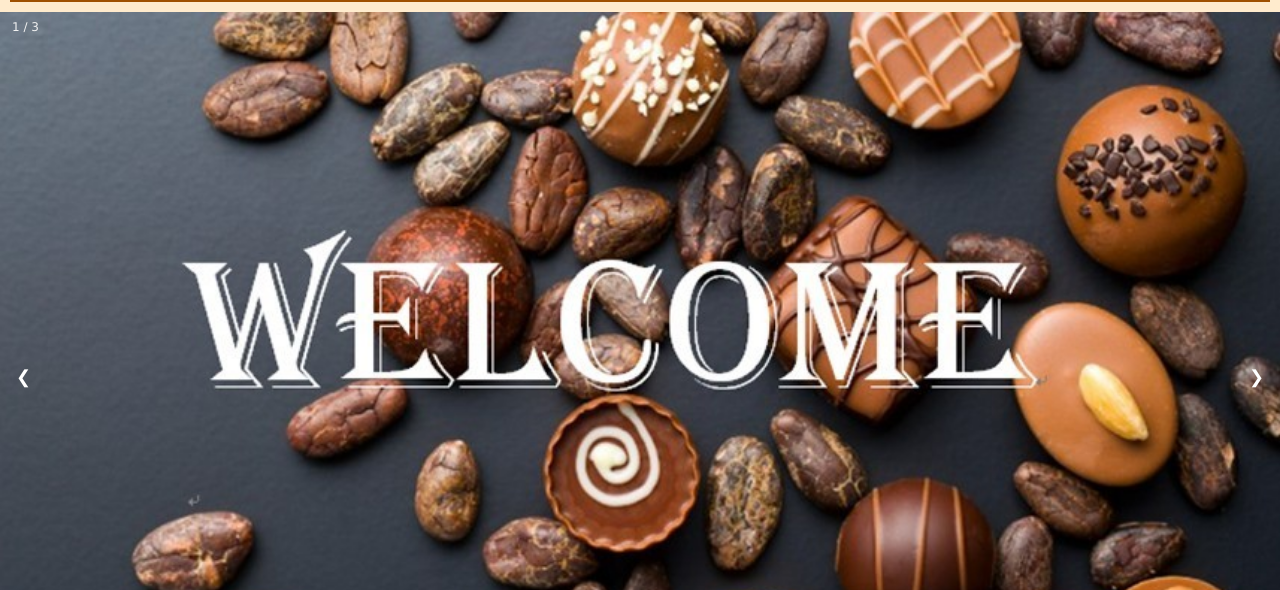
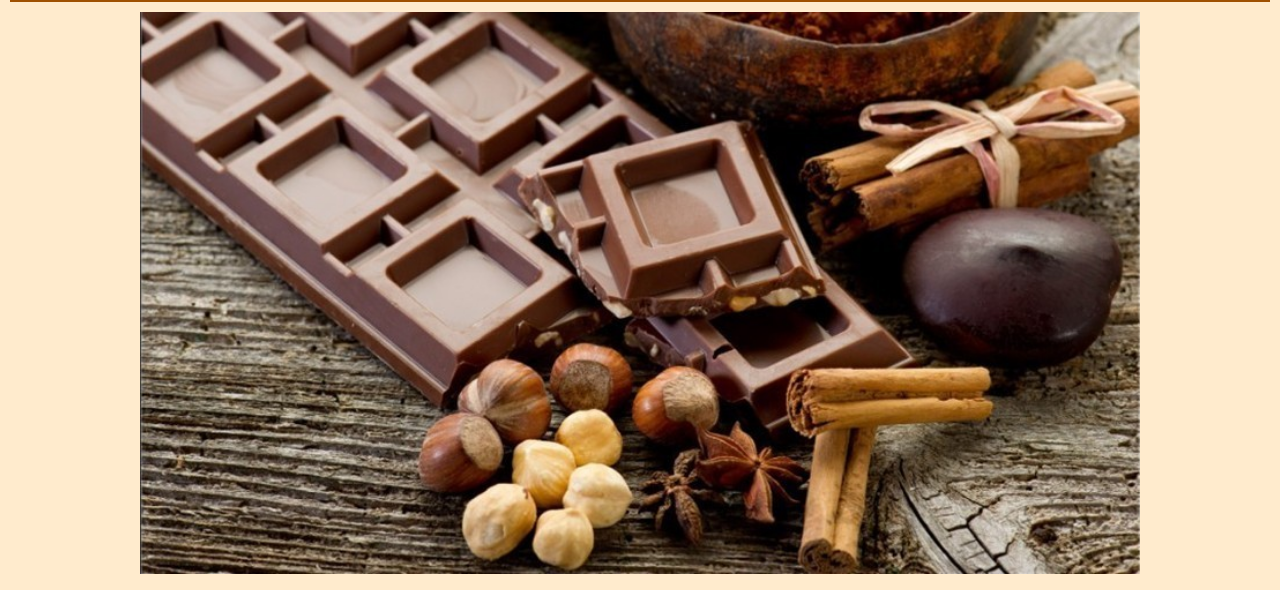
Before and after one commit to 11044126/Final-Program, a plain HTML site: page final/index.html in a window 1280 px wide. Shown: the part 190-780 px from the top of the page. Drawn offline with Linux system fonts and the light colour scheme.

Commit message:
Final Program

```diff
--- a/final/assets/css/index.css
+++ b/final/assets/css/index.css
@@ -142,23 +142,7 @@ img {
 .slideshow-container {
     position: relative;
     margin: auto;
-}
-
-/* Next & previous buttons */
-.prev,
-.next {
-    cursor: pointer;
-    position: absolute;
-    top: 50%;
-    width: auto;
-    padding: 16px;
-    margin-top: -22px;
-    color: white;
-    font-weight: bold;
-    font-size: 18px;
-    transition: 0.6s ease;
-    border-radius: 0 3px 3px 0;
-    user-select: none;
+    max-width: 1000px;
 }
 
 /* Position the "next button" to the right */
@@ -176,15 +160,6 @@ img {
 .prev:hover,
 .next:hover {
     background-color: rgba(0, 0, 0, 0.8);
-}
-
-/* Number text (1/3 etc) */
-.numbertext {
-    color: #f2f2f2;
-    font-size: 12px;
-    padding: 8px 12px;
-    position: absolute;
-    top: 0;
 }
 
 /* The dots/bullets/indicators */
--- a/final/index.html
+++ b/final/index.html
@@ -30,22 +30,16 @@
       <!--第一張廣告-->
       <div class="slideshow-container">
         <div class="mySlides fade">
-          <div class="numbertext">1 / 3</div>
           <img src="assets/images/ad/1.jpg" style="width:100%">
         </div>
         <!--第二張廣告-->
         <div class="mySlides fade">
-          <div class="numbertext">2 / 3</div>
           <img src="assets/images/ad/3.jpg" style="width:100%">
         </div>
         <!--第三張廣告-->
         <div class="mySlides fade">
-          <div class="numbertext">3 / 3</div>
           <img src="assets/images/ad/4.jpg" style="width:100%">
         </div>
-        <!--左右箭頭換圖片-->
-        <a class="prev" onclick="plusSlides(-1)">❮</a>
-        <a class="next" onclick="plusSlides(1)">❯</a>
 
       </div>
       <br>
@@ -91,33 +85,26 @@
       <h3>Copyright © 巧奪你的心 Chodo Your Heart . All rights reserved.</h3>
     </div>
   </footer>
-  <!--滾動圖的js-->
+  <!--會動的幻燈片-->
   <script>
     let slideIndex = 1;
-        showSlides(slideIndex);
+      showSlides();
 
-        function plusSlides(n) {
-          showSlides(slideIndex += n);
-        }
-
-        function currentSlide(n) {
-          showSlides(slideIndex = n);
-        }
-
-        function showSlides(n) {
+      function showSlides() {
         let i;
         let slides = document.getElementsByClassName("mySlides");
         let dots = document.getElementsByClassName("dot");
-          if (n > slides.length) {slideIndex = 1}
-          if (n < 1) {slideIndex = slides.length}
         for (i = 0; i < slides.length; i++) {
           slides[i].style.display = "none";
         }
+        slideIndex++;
+        if (slideIndex > slides.length) {slideIndex = 1}
         for (i = 0; i < dots.length; i++) {
           dots[i].className = dots[i].className.replace(" active", "");
         }
         slides[slideIndex-1].style.display = "block";
         dots[slideIndex-1].className += " active";
+        setTimeout(showSlides, 3000); // Change image every 2 seconds
       }
       </script>
 </body>
```
Lines whose indentation alone changed are shown as unchanged.
